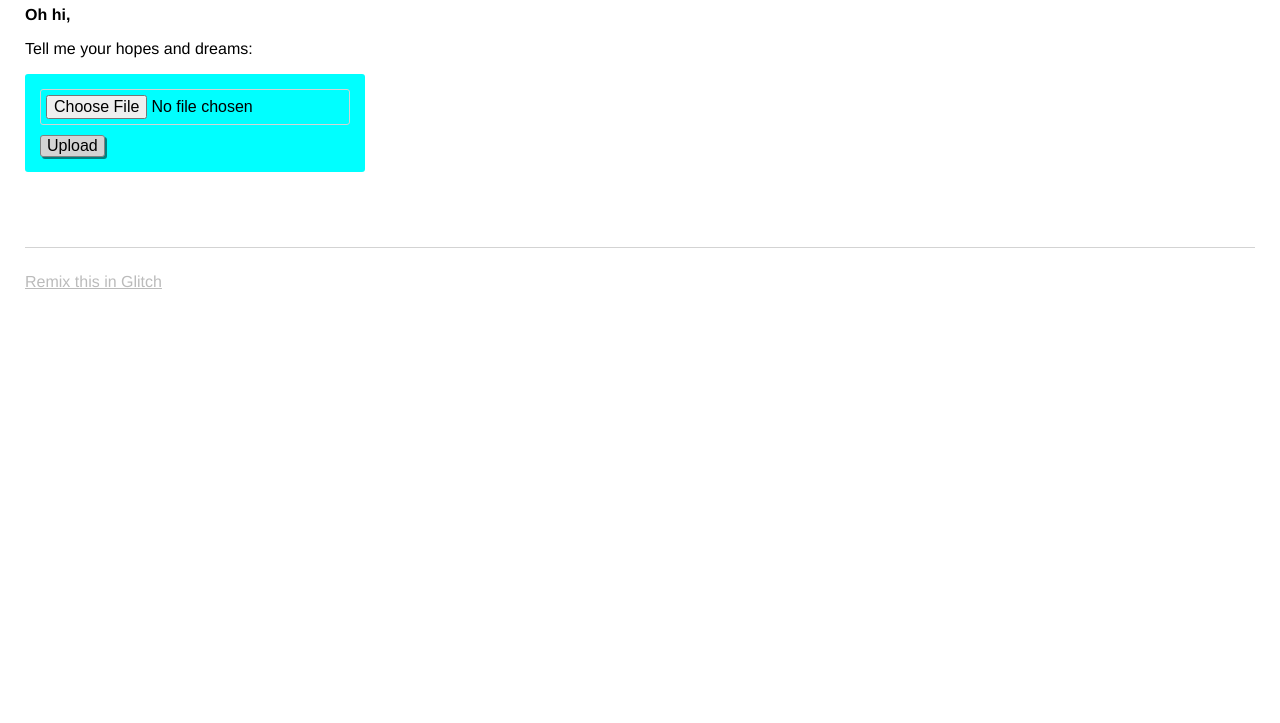
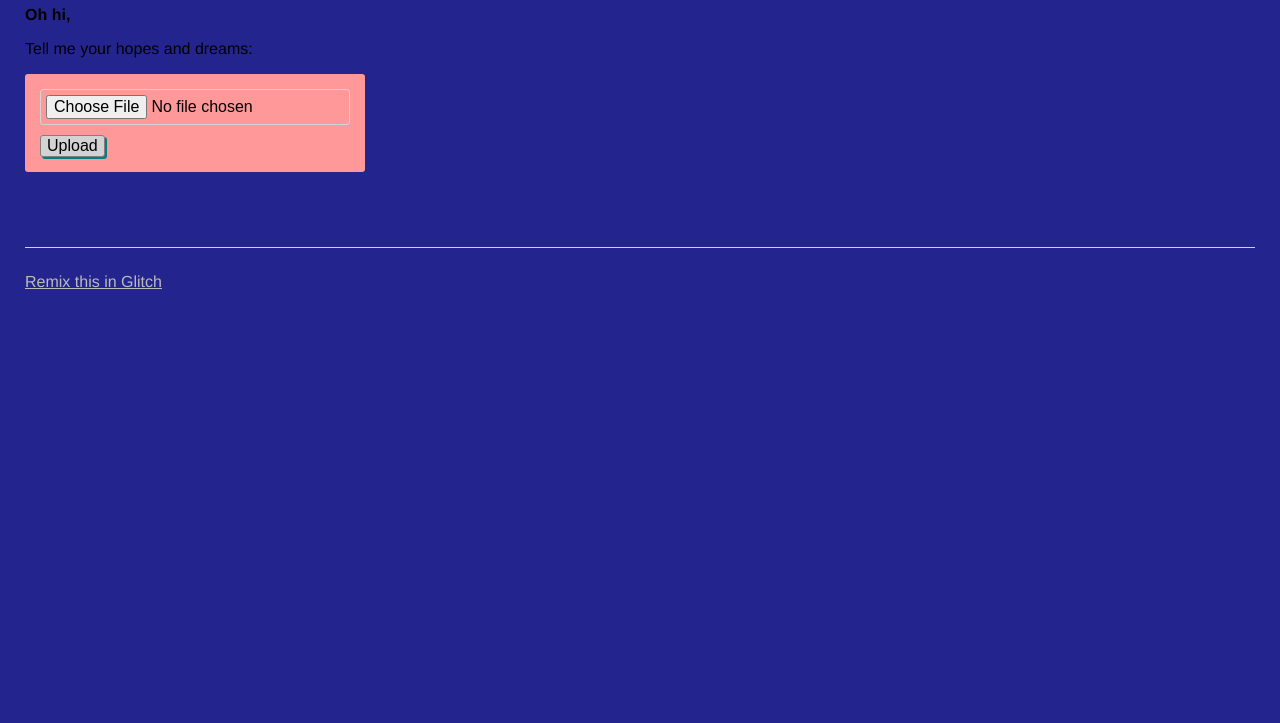
Before and after one commit to zoeyle/filemetadata-fcc, a website: page views/index.html in a window 1280 px wide. Shown: the part 77-800 px from the top of the page. Drawn offline with nearby package versions, Linux system fonts and the light colour scheme; no server answers.

Commit message:
🌠👣 Checkpoint public/style.css:565149/69

```diff
--- a/public/style.css
+++ b/public/style.css
@@ -11,6 +11,7 @@
 body {
   font-family: helvetica, arial, sans-serif;
   margin: 25px;
+  background-color: #24248f;
 }
 
 h1 {
@@ -29,7 +30,7 @@ p {
 form {
   margin-bottom: 25px;
   padding: 15px;
-  background-color: cyan;
+  background-color: #ff9999;
   display: inline-block;
   width: 100%;
   max-width: 340px;
```
